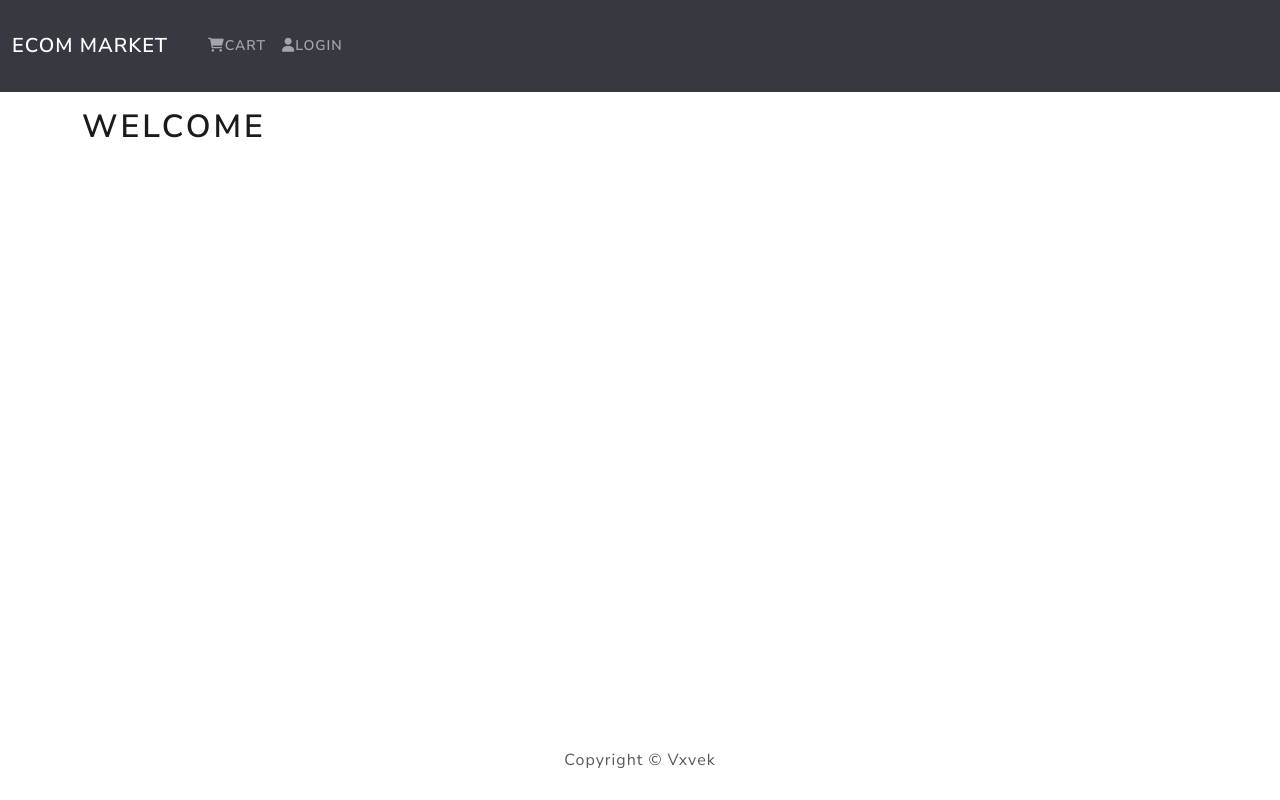
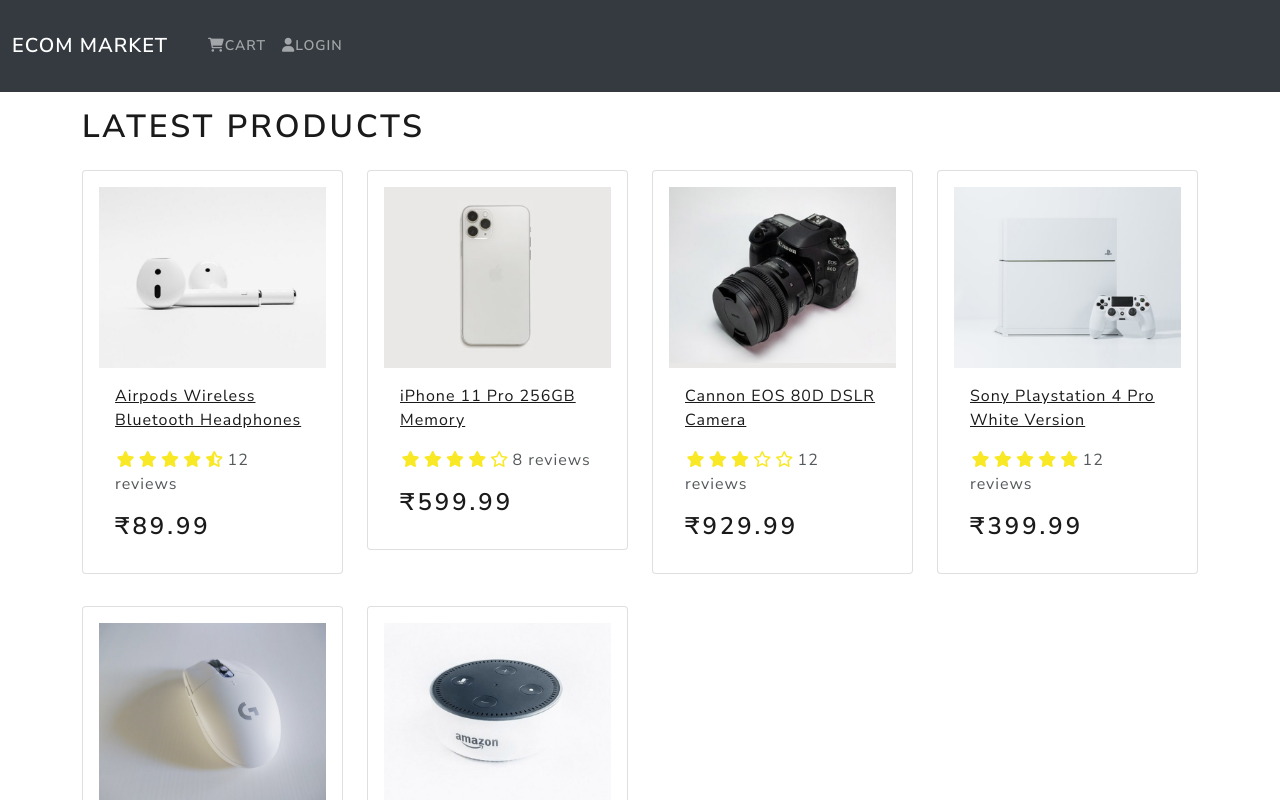
Before and after one commit to vivekmv99/Ecommerce, a React (Create React App) app in the folder home/: page / in a window 1280 px wide. Shown: the top 800 px of the page. Built offline with nearby package versions, Linux system fonts and the light colour scheme.

Commit message:
product listing with rating

```diff
--- a/home/package.json
+++ b/home/package.json
@@ -9,6 +9,8 @@
     "react": "^18.1.0",
     "react-bootstrap": "^2.4.0",
     "react-dom": "^18.1.0",
+    "react-router-bootstrap": "^0.26.1",
+    "react-router-dom": "^6.3.0",
     "react-scripts": "5.0.1",
     "web-vitals": "^2.1.4"
   },
--- a/home/src/App.js
+++ b/home/src/App.js
@@ -1,20 +1,25 @@
 import { Container } from 'react-bootstrap'
-
+import { BrowserRouter as Router, Routes, Route} from 'react-router-dom'
 import Header from './components/Header'
 import Footer from './components/Footer'
+import HomeScreen from './screens/HomeScreen'
+import ProductScreen from './screens/ProductScreen'
 
 function App() {
   return (
-    <div>
+    <Router>
       <Header/>
       <main className='py-3'>
         <Container>
-          <h1>welcome</h1>
+          <Routes>
+            <Route path='/' element={<HomeScreen />} exact/>
+            <Route path='/product/:id' element={<ProductScreen />} />
+          </Routes>
         </Container>
       </main>
       <Footer />
 
-    </div>
+    </Router>
   );
 }
 
--- a/home/src/components/Header.js
+++ b/home/src/components/Header.js
@@ -1,5 +1,5 @@
 import React from 'react'
-import { Navbar, Nav, Container, Row} from 'react-bootstrap'
+import { Navbar, Nav, Container} from 'react-bootstrap'
 
 
 function Header() {
--- /dev/null
+++ b/home/src/components/Product.js
@@ -0,0 +1,32 @@
+import React from 'react'
+import { Card } from 'react-bootstrap'
+import Rating from './Rating'
+
+function Product({ product }) {
+    return (
+        <Card className='my-3 p-3 rounded'>
+            <a href={`/product/${product._id}`}>
+                <Card.Img src={product.image} />
+            </a>
+            <Card.Body>
+                <a href={`/product/${product._id}`}>
+                    <Card.Title as="div">
+                        <strong>{product.name}</strong>
+                    </Card.Title>
+                </a>
+                <Card.Text as='div'>
+                    <div className='my-3'>
+                        {/* {product.rating} from {product.numReviews} reviews */}
+                        <Rating value={product.rating} text={`${product.numReviews} reviews`} color={'#f8e825'}/>
+                    </div>
+                </Card.Text>
+                <Card.Text as='h3'>
+                    ₹{product.price}
+                </Card.Text>
+            </Card.Body>
+
+        </Card>
+    )
+}
+
+export default Product
--- /dev/null
+++ b/home/src/components/Rating.js
@@ -0,0 +1,66 @@
+import React from 'react'
+
+function Rating({ value, text, color}) {
+  return (
+    <div className='rating'>
+        <span>
+            <i style={{color}} className={
+                value >= 1
+                ? 'fas fa-star'
+                : value >= 0.5
+                ? 'fas fa-star-half-alt'
+                : 'far fa-star'
+            }>
+
+            </i>
+        </span>
+        <span>
+            <i style={{color}} className={
+                value >= 2
+                ? 'fas fa-star'
+                : value >= 1.5
+                ? 'fas fa-star-half-alt'
+                : 'far fa-star'
+            }>
+
+            </i>
+        </span>
+        <span>
+            <i style={{color}} className={
+                value >= 3
+                ? 'fas fa-star'
+                : value >= 2.5
+                ? 'fas fa-star-half-alt'
+                : 'far fa-star'
+            }>
+
+            </i>
+        </span>
+        <span>
+            <i style={{color}} className={
+                value >= 4
+                ? 'fas fa-star'
+                : value >= 3.5
+                ? 'fas fa-star-half-alt'
+                : 'far fa-star'
+            }>
+
+            </i>
+        </span>
+        <span>
+            <i style={{color}} className={
+                value >= 5
+                ? 'fas fa-star'
+                : value >= 4.5
+                ? 'fas fa-star-half-alt'
+                : 'far fa-star'
+            }>
+
+            </i>
+        </span>
+        <span>{text && text}</span>
+    </div>
+  )
+}
+
+export default Rating
--- a/home/src/index.css
+++ b/home/src/index.css
@@ -1,3 +1,7 @@
 main{
     min-height: 80vh;
 }
+
+.rating span{
+    margin: 0.1rem;
+}
--- /dev/null
+++ b/home/src/screens/HomeScreen.js
@@ -0,0 +1,21 @@
+import React from 'react'
+import {Row, Col} from 'react-bootstrap'
+import products from '../products'
+import Product from '../components/Product'
+
+function HomeScreen() {
+  return (
+    <div>
+        <h1>Latest products</h1>
+        <Row>
+            {products.map(product => (
+                <Col key={product._id} sm={12} md={6} lg={6} xl={3}>
+                    <Product product={product}/>
+                </Col>
+            ))}
+        </Row>
+    </div>
+  )
+}
+
+export default HomeScreen
--- /dev/null
+++ b/home/src/screens/ProductScreen.js
@@ -0,0 +1,9 @@
+import React from 'react'
+
+function ProductScreen() {
+  return (
+    <div>Product</div>
+  )
+}
+
+export default ProductScreen
```
Also changed, not shown: 1 other file (tests, documents, lock files or other folders).
